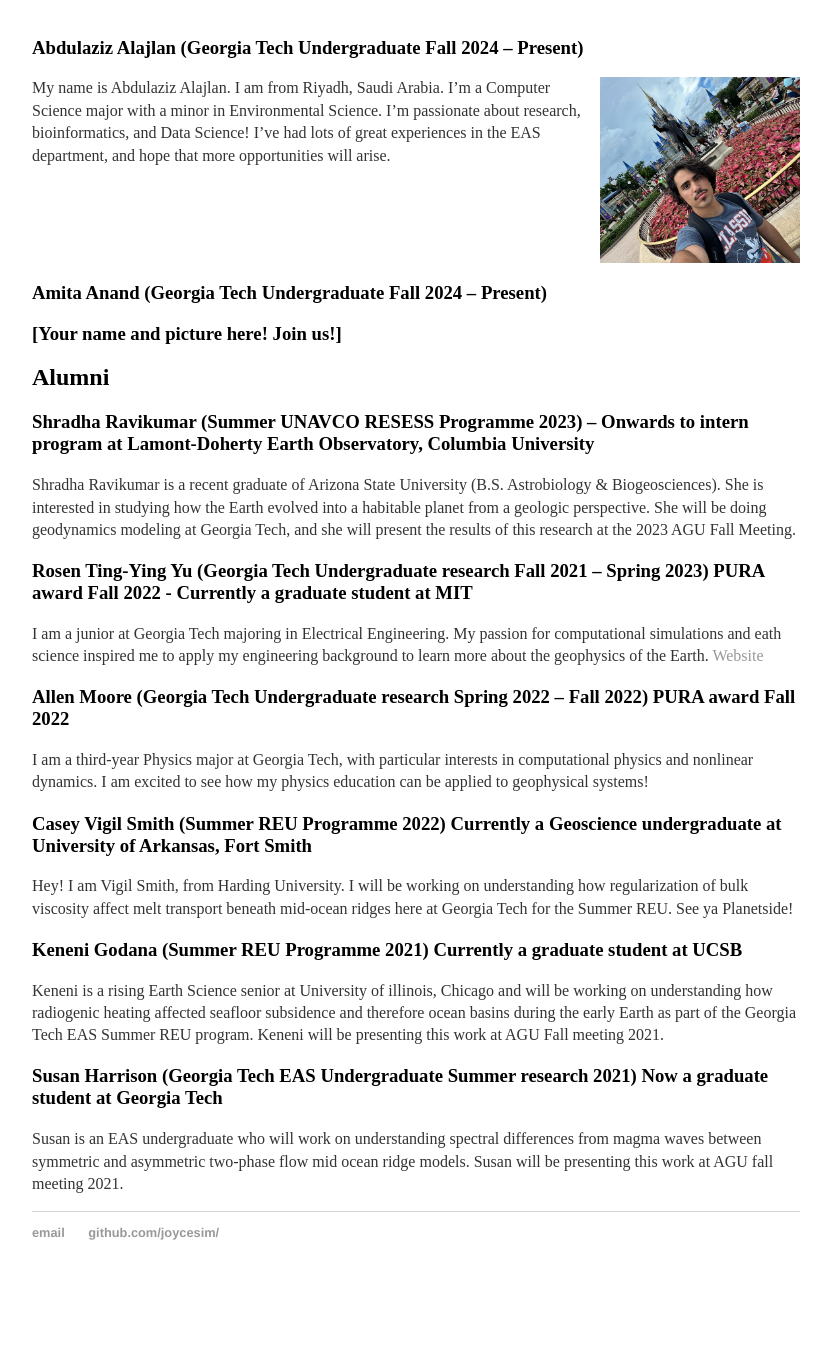
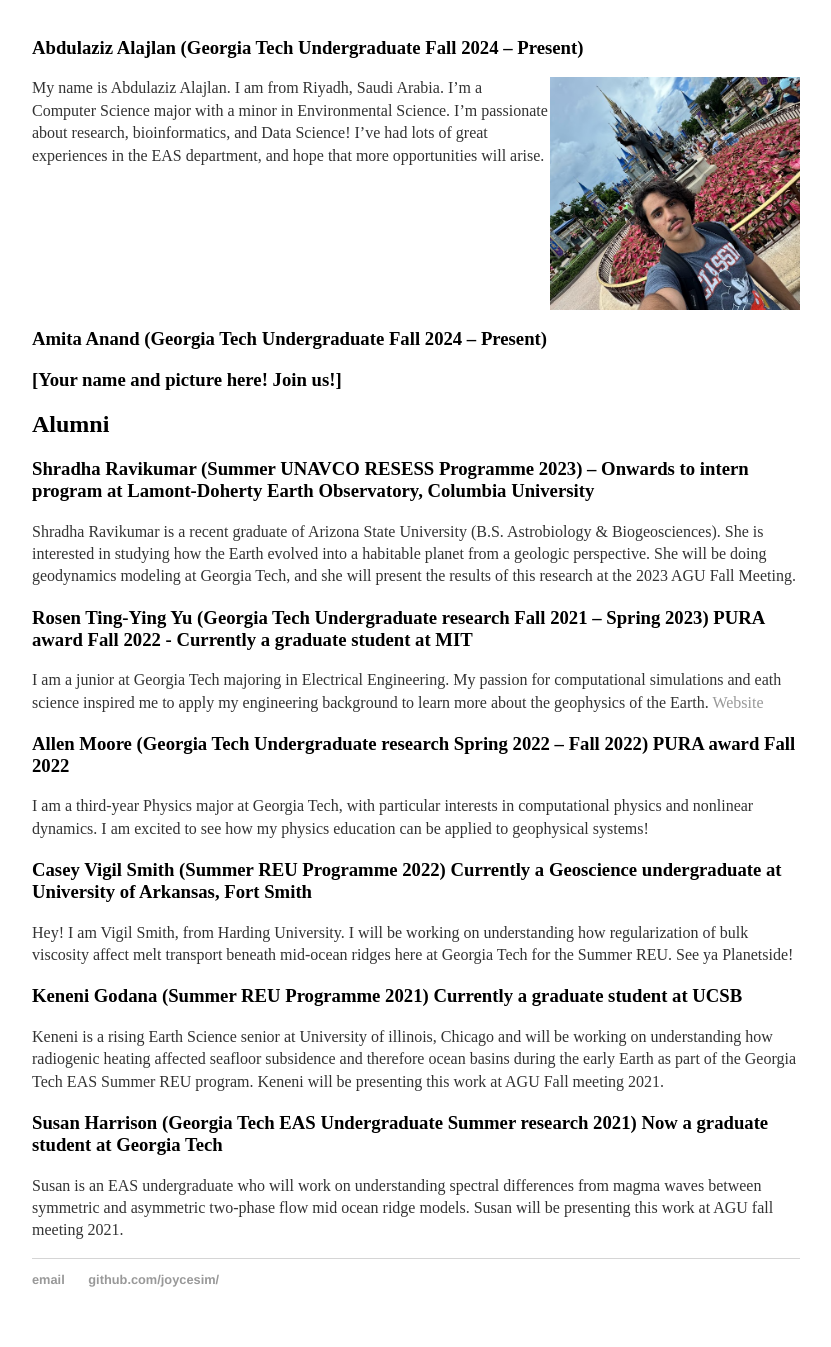
Before and after one commit to joycesim/joycesim.github.io, a Jekyll site: the page built from group/index.md, in a window 1280 px wide. Shown: the part 2280-3627 px from the top of the page, without its empty margins (224-1055 px from the left). Built offline with Jekyll 4.4.1, drawn with Linux system fonts in a browser that asks for light colours; before the commit the page ends 3580 px from its top, so only the background shows below that.

Commit message:
Update index.md

```diff
--- a/group/index.md
+++ b/group/index.md
@@ -41,7 +41,7 @@ Here is the living [group vision document](https://joycesim.github.io/GroupVisio
 <br clear="center"/>
 
 ### Abdulaziz Alajlan (Georgia Tech Undergraduate Fall 2024 -- Present)
-<img align="right" src="/image/AbdulazizAlajlan.png" alt="Abdulaziz" title="Abdulaziz" width="200" />
+<img align="right" src="/image/AbdulazizAlajlan.png" alt="Abdulaziz" title="Abdulaziz" width="250" />
 
 My name is Abdulaziz Alajlan. I am from Riyadh, Saudi Arabia. I’m a Computer Science major with a minor in Environmental Science. I’m passionate about research, bioinformatics, and Data Science! I’ve had lots of great experiences in the EAS department, and hope that more opportunities will arise.
 <br clear="right"/>
```
